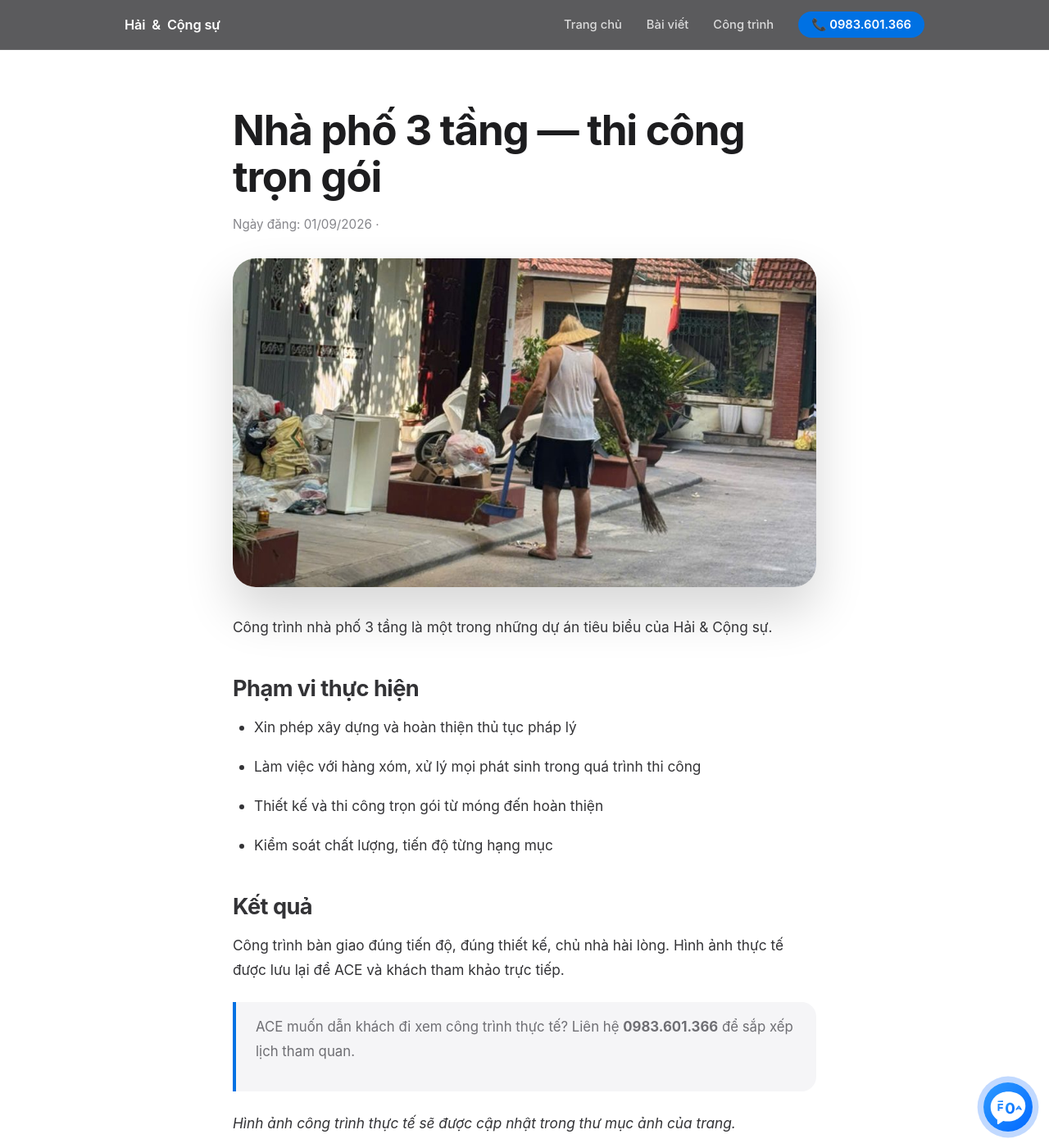
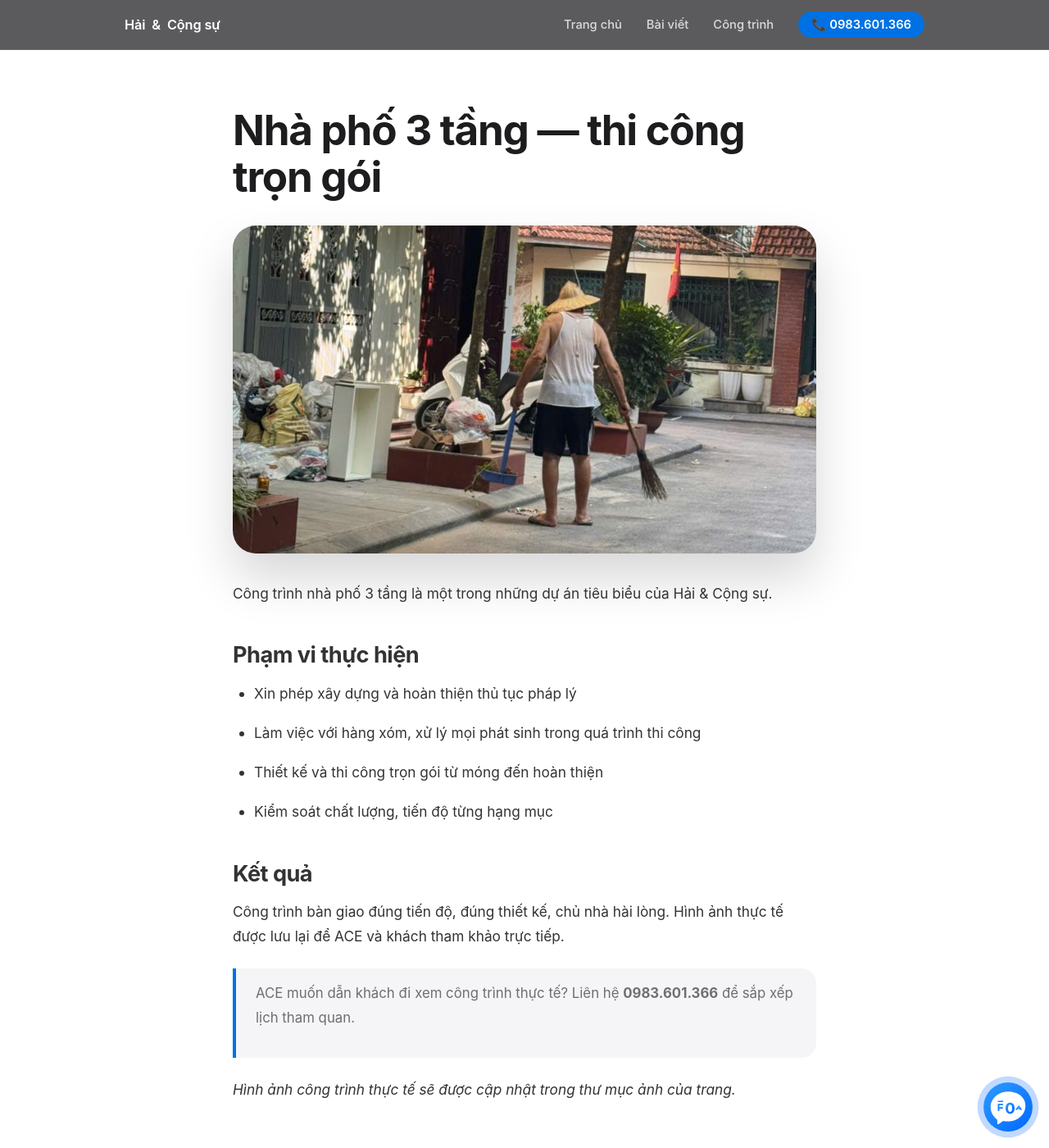
Before and after one commit to NCHhub/xaydung, a Jekyll site: the page built from _portfolio/2026-09-01-nha-pho-3-tang.md, in a window 1280 px wide and 1400 px high. Shown: the whole window at 82% size. Built offline with Jekyll 4.4.1, drawn with Linux system fonts in a browser that asks for light colours.

Commit message:
Tạm thời ẩn ngày đăng bài trên toàn web

```diff
--- a/_layouts/post.html
+++ b/_layouts/post.html
@@ -5,7 +5,7 @@ layout: default
   <span class="cat">{{ page.cat | default: page.categories | join: ", " }}</span>
   <h1 class="title">{{ page.title }}</h1>
   <div class="meta">
-    {% if page.date %}Ngày đăng: {{ page.date | date: "%d/%m/%Y" }} · {% endif %}
+    {% if page.date %}<span class="post-date">Ngày đăng: {{ page.date | date: "%d/%m/%Y" }} · </span>{% endif %}
     {% if page.nhom %}Nhóm: {{ page.nhom }}{% endif %}
   </div>
 
--- a/assets/css/style.css
+++ b/assets/css/style.css
@@ -110,6 +110,10 @@ h2.section-h{font-size:clamp(1.9rem,4vw,3.2rem);font-weight:700;letter-spacing:-
 .tab-btn.active{background:var(--dark);color:#fff;border-color:var(--dark);}
 .tab-btn:not(.active):hover{background:var(--bg-gray);}
 
+/* Tạm thời ẩn ngày đăng bài (ẩn CSS, markup giữ nguyên để dễ khôi phục) */
+.postcard .date{display:none;}
+.article .post-date{display:none;}
+
 /* ===== POST CARDS ===== */
 .postlist{display:grid;grid-template-columns:repeat(auto-fill,minmax(300px,1fr));gap:28px;padding-bottom:90px;}
 .postcard{border-radius:var(--radius-md);overflow:hidden;box-shadow:var(--shadow-sm);transition:transform .3s ease,box-shadow .3s ease;background:var(--bg);}
```
